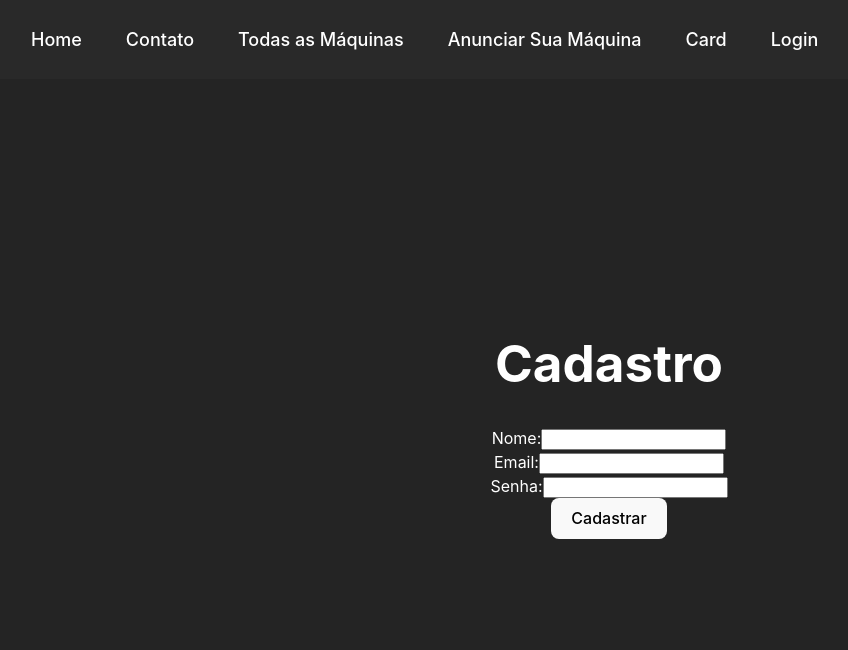
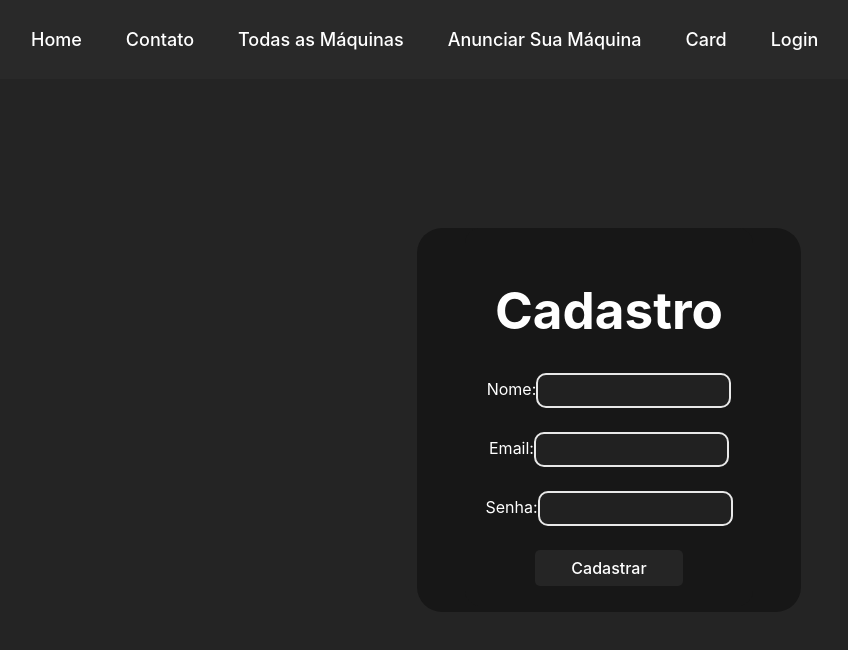
Before and after one commit to Yagoaguiar/LocaFacil, a React (Vite) app: page /cadastro in a window 1280 px wide. Shown: the top 650 px of the page, without its empty margins (31-879 px from the left). Built offline with nearby package versions, Linux system fonts and the light colour scheme.

Commit message:
versão 0.0.5

```diff
--- a/src/components/Pages/AdicionarMaquina/index.jsx
+++ b/src/components/Pages/AdicionarMaquina/index.jsx
@@ -1,5 +1,6 @@
 import React, { useState } from 'react';
 import { useNavigate } from 'react-router-dom';
+
 
 const AdicionarMaquina = () => {
   const navigate = useNavigate();
--- a/src/components/Pages/Cadastro/Cadastro.module.css
+++ b/src/components/Pages/Cadastro/Cadastro.module.css
@@ -0,0 +1,52 @@
+.formContainer{
+    display: flex;
+    flex-direction: column;
+    gap: 10px;
+    padding-left: 3em;
+    padding-right: 3em;
+    padding-bottom: 0.4em;
+    background-color: #171717;
+    border-radius: 25px;
+    transition: .4s ease-in-out;
+
+}
+.Mainform{
+    display: flex;
+    flex-direction: column;
+    align-items: center;
+    padding: 20px;
+    background-color: #171717;
+    border-radius: 15px;
+}
+
+.mainLabel{
+    color: white;
+}
+.mainInput{
+    border: 2px solid #e8e8e8;
+    padding: 8px;
+    border-radius: 10px;
+    background-color: #212121;
+    font-size: small;
+    font-weight: bold;
+    text-align: center;
+}
+.mainTittle{
+    color: white;
+}
+.Bt{
+    align-items: center;
+    padding: 0.5em;
+    padding-left: 2.3em;
+    padding-right: 2.3em;
+    border-radius: 5px;
+    border: none;
+    outline: none;
+    transition: .4s ease-in-out;
+    background-color: #252525;
+    color: white;
+}
+.Bt:hover {
+    background-color: black;
+    color: white;
+  }
--- a/src/components/Pages/Cadastro/index.jsx
+++ b/src/components/Pages/Cadastro/index.jsx
@@ -1,6 +1,7 @@
 import { useState } from 'react';
 import { useNavigate } from 'react-router-dom';
-import styles from './Cadastro.module.css'
+import { Link } from 'react-router-dom';
+import style from './Cadastro.module.css'
 const Cadastro = () => {
   const [nome, setNome] = useState('');
   const [email, setEmail] = useState('');
@@ -30,37 +31,42 @@ const Cadastro = () => {
   };
 
   return (
-    <div>
-      <h1>Cadastro</h1>
-      <form onSubmit={handleSubmit}>
-        <label>
+    <div className={style.formContainer}>
+      <form className={style.Mainform} onSubmit={handleSubmit} >
+        <h1 className={style.mainTittle}>Cadastro</h1>
+        <label className={style.mainLabel}>
           Nome:
           <input
+            className={style.mainInput}
             type="text"
             value={nome}
             onChange={handleNomeChange}
           />
         </label>
         <br />
-        <label>
+        <label className={style.mainLabel}>
           Email:
           <input
+            className={style.mainInput}
             type="email"
             value={email}
             onChange={handleEmailChange}
           />
         </label>
         <br />
-        <label>
+        <label className={style.mainLabel}>
           Senha:
           <input
+            className={style.mainInput}
             type="password"
             value={senha}
             onChange={handleSenhaChange}
           />
         </label>
         <br />
-        <button type="submit">Cadastrar</button>
+        <Link to="/login">
+        <button className={style.Bt} type="submit">Cadastrar</button>
+        </Link>
       </form>
     </div>
   );
```
